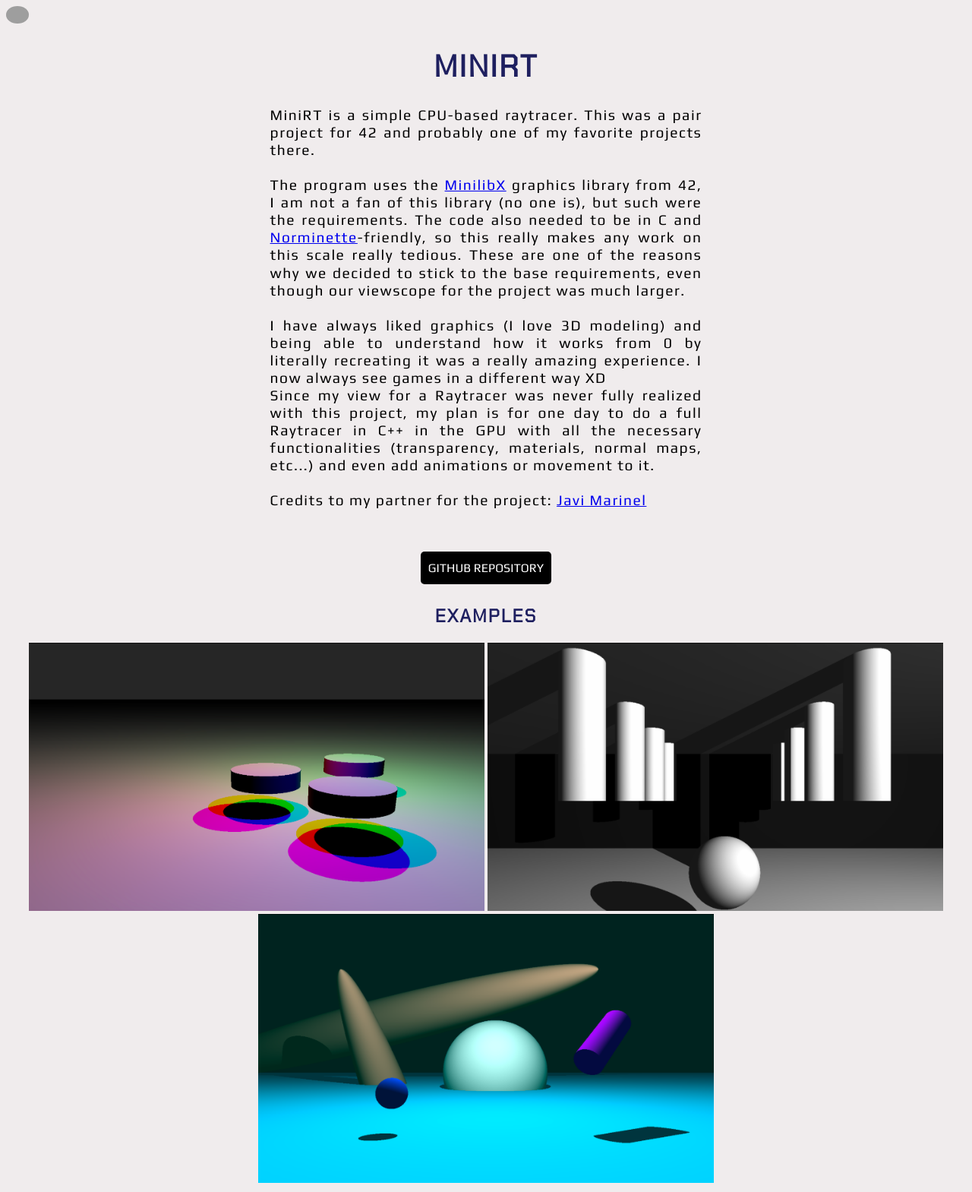
After one commit to albertcaballero/albertcab.com, a Django app: page /minirt/ in a window 1280 px wide. The commit adds this page. Shown: the whole page at 76% size. Run offline with Django 4.2, Linux system fonts and the light colour scheme; grey boxes are pictures that could not be loaded.

Commit message:
add miniRT page

```diff
--- a/main/settings.py
+++ b/main/settings.py
@@ -24,7 +24,7 @@ BASE_DIR = Path(__file__).resolve().parent.parent
 SECRET_KEY = 'django-insecure-#^j%sd3-!j%nuyp7vdq&c3ar1s*l*1!8wh5-11f9al=i4hl@p('
 
 # SECURITY WARNING: don't run with debug turned on in production!
-DEBUG = True
+DEBUG = False
 
 ALLOWED_HOSTS = ['localhost', 'albertcab.com', '127.0.0.1']
 
--- a/website/templates/about.html
+++ b/website/templates/about.html
@@ -19,16 +19,16 @@
 		<div style="text-align: left; width: 60%;">
 			<h1>Programming career</h1>
 			<p>
-				I started my programming journey in May 2023 at <a href="https://42.fr/en/homepage/" target="_blank">42 schools</a> and since then i have not stopped.
+				I started my programming journey in May 2023 at <a href="https://42.fr/en/homepage/" target="_blank">42 schools</a> and since then I have not stopped.
 				<br>I love what I do, and I hope this website and my projects are a reflection of that.
 				<br><br>I started learning C at 42 and quickly started Python on my own (<a href="/squat_king/">Squat King</a>  was my first python project).
-				I learned Ruby at my current job, and HTML + JS + CSS with this website and other small projects.
+				I learnt Ruby at my current job, and HTML + JS + CSS with this website and other small projects.
 			</p>
 			<h2>Other stuff</h2>
 			<p>
 				I like editing videos and <a href="/flowers">photographing flowers</a> (nature in general).
 				<br>I also like reading, specially fantasy (LotR, Arcane Ascension, TBATE...)
-				<br>I try to always keep exercising and running, currently preparing for a half marathon (21km)
+				<br>Health is very important, so I try to always keep exercising, currently preparing for a half marathon (21km)
 			</p>
 		</div>
 	</div>
--- /dev/null
+++ b/website/templates/minirt.html
@@ -0,0 +1,60 @@
+<!DOCTYPE html>
+<html lang="en">
+<head>
+	<meta charset="UTF-8">
+	<title>Hand cut</title>
+	<meta name="author" content="Albert Caballero">
+	<meta name="description" content="Hand tracking shortcuts for PC">
+	<link rel="icon" type="image/x-icon" href="/static/logo.png">
+	<link rel="stylesheet" href="/static/albert_main.css">
+	<link rel="preconnect" href="https://fonts.googleapis.com">
+	<link rel="preconnect" href="https://fonts.gstatic.com" crossorigin>
+	<link rel="stylesheet" href="https://fonts.googleapis.com/css?family=Mouse+Memoirs">
+	<link rel="stylesheet" href="https://fonts.googleapis.com/css?family=Chakra+Petch">
+	<link rel="stylesheet" href="https://fonts.googleapis.com/css?family=Play">
+	<link rel="stylesheet" type='text/css' href="https://cdn.jsdelivr.net/gh/devicons/devicon@latest/devicon.min.css" />
+</head>
+<body>
+	{% include '_header_albert.html' %}
+	<div style="display: block; text-align: center;">
+		<h1 style="font-size: 40px;">MiniRT</h1>
+		<p>
+			MiniRT is a simple CPU-based raytracer. This was a pair project for 42 and probably one of my favorite projects there.
+			<br><br>
+			The program uses the <a href=" https://harm-smits.github.io/42docs/libs/minilibx" target="_blank">MinilibX</a> graphics library from 42,
+			I am not a fan of this library (no one is), but such were the requirements. The code also needed to be in C and
+			<a href="https://github.com/42Paris/norminette-v2" target="_blank">Norminette</a>-friendly,
+			so this really makes any work on this scale really tedious. These are one of the reasons why we decided to stick to the base requirements,
+			even though our viewscope for the project was much larger.
+			<br><br>
+			I have always liked graphics (I love 3D modeling) and being able to understand how it works from 0 by literally recreating it was a really amazing experience.
+			I now always see games in a different way XD
+			<br>
+			Since my view for a Raytracer was never fully realized with this project, my plan is for one day to do a full Raytracer in C++ in the GPU
+			with all the necessary functionalities (transparency, materials, normal maps, etc...)
+			and even add animations or movement to it.
+			<br><br>
+			Credits to my partner for the project: <a href="https://github.com/onchainjavi" target="_blank">Javi Marinel</a>
+		</p>
+	</div>
+	<div style="display: block; text-align: center;">
+		<a href="https://github.com/albertcaballero/42minirt" target="_blank" class="btn">Github repository</a>
+	</div>
+	<h2>Examples</h2>
+	<img src="/static/minirt/color_lights.png" width="600px">
+	<img src="/static/minirt/columns.png" width="600px">
+	<img src="/static/minirt/seamoon.png" width="600px">
+</body>
+
+
+<style>
+p {
+	width: 45%;
+	margin: auto;
+	margin-bottom: 50px;
+	text-align: justify;
+	font-size: larger;
+	letter-spacing: 1.5px;
+	line-height: 120%;
+}
+</style>
--- a/website/templates/squat_king.html
+++ b/website/templates/squat_king.html
@@ -22,10 +22,10 @@
 				The program uses camera-based fullbody tracking to detect certain landmarks
 				and calculate poses to determine game inputs.
 				<br><br>
-				The program works by simulating keyboard presses: direction arrows when both arms are on the same side (need to be a similar Y value) and
+				It works by simulating keyboard presses: direction arrows when both arms are on the same side (need to be a similar Y value) and
 				Spacebar when the knees and hips landmarks are closer than Y (determined by sensitivity).
 				<br><br>
-				The program has a menu made with <a href="https://docs.python.org/3/library/tkinter.html" target="_blank">Tkinter</a> where all settings and stats can be viewed
+				It also comes with a menu made with <a href="https://docs.python.org/3/library/tkinter.html" target="_blank">Tkinter</a> where all settings and stats can be viewed
 				and from where the actual tracking part is launched, which opens an <a href="https://opencv.org/" target="_blank">OpenCV</a> window and the Mediapipe tracking.
 				<br><br>
 				The program doesn't modify the actual game, it just simulates the keyboard, so this has pros and cons. The main con is that the game has to be focused to function,
--- a/website/urls.py
+++ b/website/urls.py
@@ -14,6 +14,7 @@ urlpatterns = [
 	path('main/', views.mainPage),
 	path('math/', views.matematicsPage),
 	path('pong/', views.pongPage),
+	path('minirt/', views.miniRTPage),
 	# path('faster_reader/', views.fasterReaderPage),
 	# path('accounts/', include('django.contrib.auth.urls')),
 ]
--- a/website/views.py
+++ b/website/views.py
@@ -33,5 +33,7 @@ def matematicsPage(request):
 def pongPage(request):
 	return render(request, 'pong.html')
 
+def miniRTPage(request):
+	return render(request, 'minirt.html')
 
 # https://albert.sh/ copy this guy
```
Also changed, not shown: website/templates/home.html (+6 -4 lines), website/static/minirt/color_lights.png (added), website/static/minirt/columns.png (added), website/static/minirt/seamoon.png (added).
